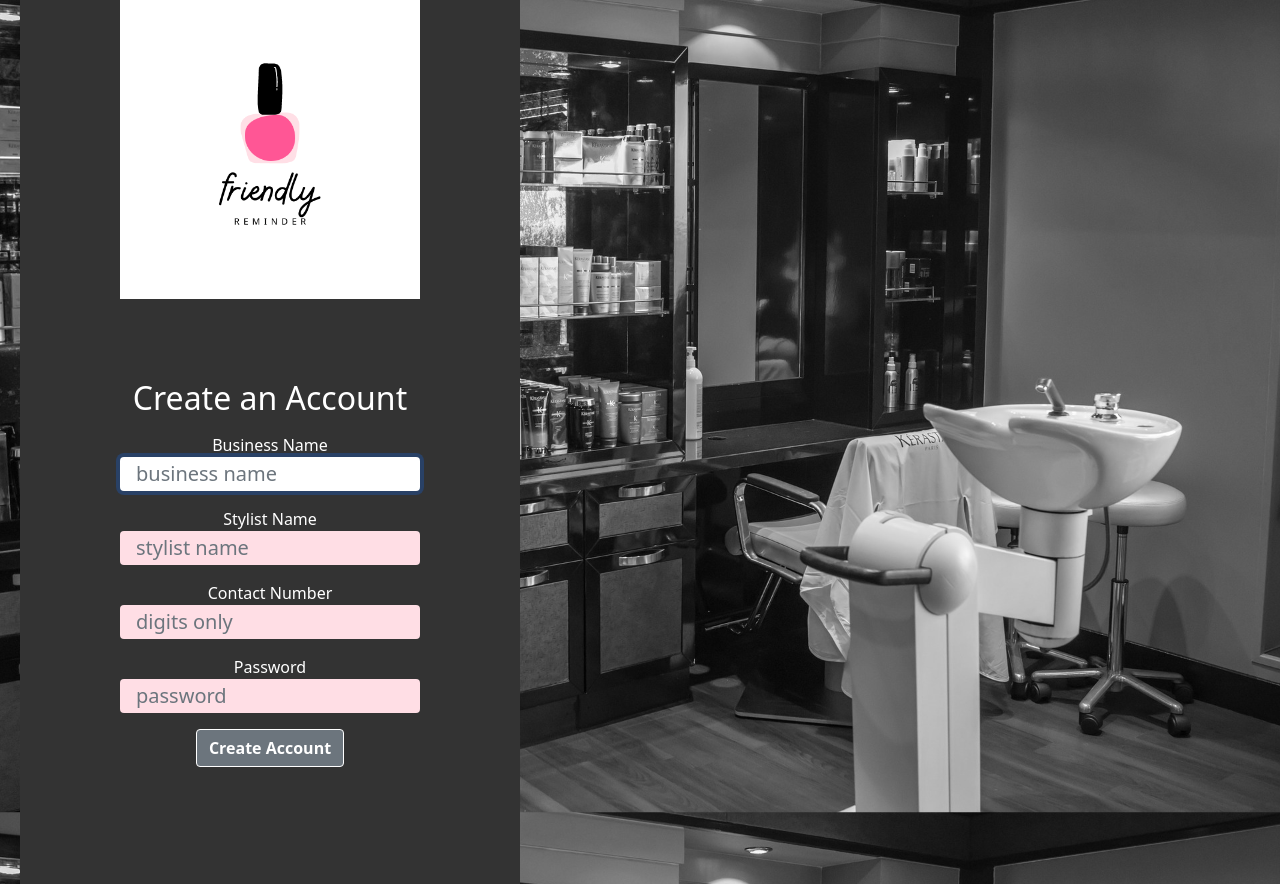
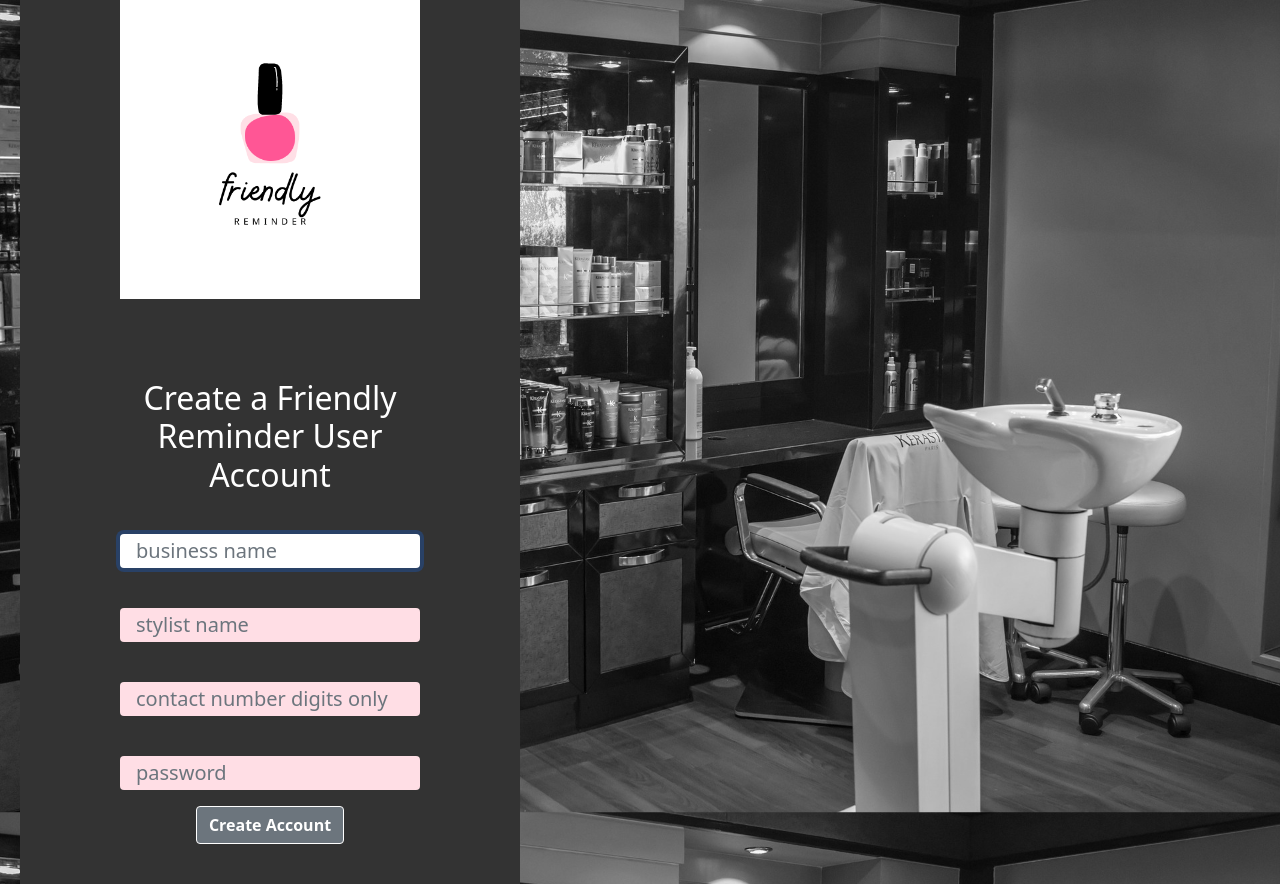
Before and after one commit to MarySmith5/reminder-project, a Flask app: page / in a window 1280 px wide. Shown: the part 41-925 px from the top of the page. Run offline with Flask 2, Linux system fonts and the light colour scheme; parts of the project's set-up code (start-up, migrations or seed data) failed here and were passed over.

Commit message:
Some tweaks

```diff
--- a/server.py
+++ b/server.py
@@ -136,9 +136,9 @@ def find_customer():
 @app.route("/customers/<customer_id>")
 def view_customer_appointments(customer_id):
     """Shows all existing appointments of a customer"""
-
+    name = crud.get_cust_fname(customer_id)
     appts = crud.get_appointment(customer_id)
-    return render_template('choose_appointment.html', appts=appts, customer_id=customer_id)
+    return render_template('choose_appointment.html', appts=appts, customer_id=customer_id, name=name)
 
 
 @app.route("/add_appointment/<customer_id>")
@@ -172,7 +172,7 @@ def process_appt():
     # import pdb # python debugger
     # pdb.set_trace()
     first_name = crud.get_cust_fname(customer_id)
-    body = f"{first_name}, you have a {gen_service} appointment on {read_date} at {read_time}. Click the above date to add it to your calendar. Thank you!!!"
+    body = f"{first_name}, you have a {gen_service} appointment  at {session['business_name']} on {read_date} at {read_time}. Click the above date to add it to your calendar. Thank you!!!"
     body_1 = f"{greeting} {first_name}, remember your {gen_service} appointment TOMORROW, {read_date} at {read_time}. \nIf this doesn't work, contact {session['stylist']} at {session['contact_number']} {closing}."
     body_2 = f"{greeting} {first_name}, remember your {gen_service} appointment TODAY, {read_date} at {read_time}. \nIf this doesn't work, contact {session['stylist']} at {session['contact_number']} {closing}."
 
--- a/static/css/homepage.css
+++ b/static/css/homepage.css
@@ -17,6 +17,7 @@ color: white;
     overflow-x: scroll;
     margin-top: 40px;
     margin-bottom: 40px;
+    padding-top: 40px;
 
 }
 
@@ -26,9 +27,9 @@ a {
 
 /* site-wrapper and site-wrapper-inner are to vertically center content using
    table/table-cell vertical centering. */
-button {
+/* button {
     color: #ff5794;
-}
+} */
 
 h1 {
     text-align: center;
@@ -89,6 +90,7 @@ footer {
     margin-right: 20px;
     padding-left: 20px;
     padding-right: 20px;
+    padding-bottom: 40px;
   }
 
   .sidenavR {
@@ -105,6 +107,7 @@ footer {
     padding-left: 20px;
     padding-right: 20px;
     padding-top: 40px;
+    padding-bottom: 40px;
   }
 
   /* .sidenavR body {
@@ -113,7 +116,7 @@ footer {
   } */
 
   .sidenavR input select textarea {
-    padding: 6px 8px 6px 8px;
+    padding: 8px 8px 8px 8px;
     text-decoration: none;
     font-size: 20px;
     background-color:  white;
@@ -131,6 +134,7 @@ footer {
 
 .flash-msg {
     color: #ff5794;
+    font-size: 30px;
 }
 
 /* input {
@@ -153,8 +157,14 @@ footer {
     border: none;
   }
 
+  input {border: none;}
+
   .sidenav a:hover {
     color: white;
+  }
+
+  select:hover {
+      color: white;
   }
 
   a:hover {
--- a/templates/choose_appointment.html
+++ b/templates/choose_appointment.html
@@ -3,7 +3,10 @@
 
 {% block body %}
 <div class="dark">
+  <a href='/add_appointment/{{customer_id}}'>CLICK HERE TO ADD A NEW APPOINTMENT FOR {{name}}</a>
+    <p></p>
   <p></p>
+  <h2>or</h2>
   <h1>Select an appointment to alter:</h1>
     <p></p>
       {% for appt in appts %}
@@ -12,8 +15,7 @@
 
       {% endfor %}
   <p></p>
-    <a href='/add_appointment/{{customer_id}}'>CLICK HERE TO ADD A NEW APPOINTMENT</a>
-    <p></p>
+
     <a href='/customer_options'>CLICK HERE TO CHANGE CUSTOMERS</a>
 
   <p></p>
--- a/templates/new_customer.html
+++ b/templates/new_customer.html
@@ -43,7 +43,7 @@
           <input type="text_num"
                 name="text_num"
                 class="form-control input-lg"
-                placeholder="text number"
+                placeholder="text number digits only"
                 >
         </div>
         <!-- <p></p> -->
--- a/templates/signup.html
+++ b/templates/signup.html
@@ -3,13 +3,14 @@
 
 {% block body %}
 <div class="sidenav">
+
   <img class="logo-md" src="/static/friendly.png">
 
   <form class="form" method="POST" action="/">
-    <h2>Create an Account</h2>
+    <h2>Create a Friendly Reminder User Account</h2>
         <p></p>
           <div class="form-group">
-              <label for="business-field" class="sr-only">Business Name</label>
+              <label for="business-field" class="sr-only"></label>
               <input type="business"
                     name="business"
                     class="form-control input-lg"
@@ -19,7 +20,7 @@
             </div>
           <p></p>
       <div class="form-group">
-        <label for="stylist-field" class="sr-only">Stylist Name</label>
+        <label for="stylist-field" class="sr-only"></label>
         <input type="stylist"
               name="stylist"
               class="form-control input-lg"
@@ -29,18 +30,18 @@
       </div>
         <p></p>
       <div class="form-group">
-        <label for="contact-field" class="sr-only">Contact Number</label>
+        <label for="contact-field" class="sr-only"></label>
         <input type="contact"
               name="contact"
               class="form-control input-lg"
-              placeholder="digits only"
+              placeholder="contact number digits only"
               required
               autofocus>
       </div>
         <p></p>
 
       <div class="form-group">
-        <label for="password-field" class="sr-only">Password</label>
+        <label for="password-field" class="sr-only"></label>
         <input type="password"
               name="password"
               class="form-control"
```
